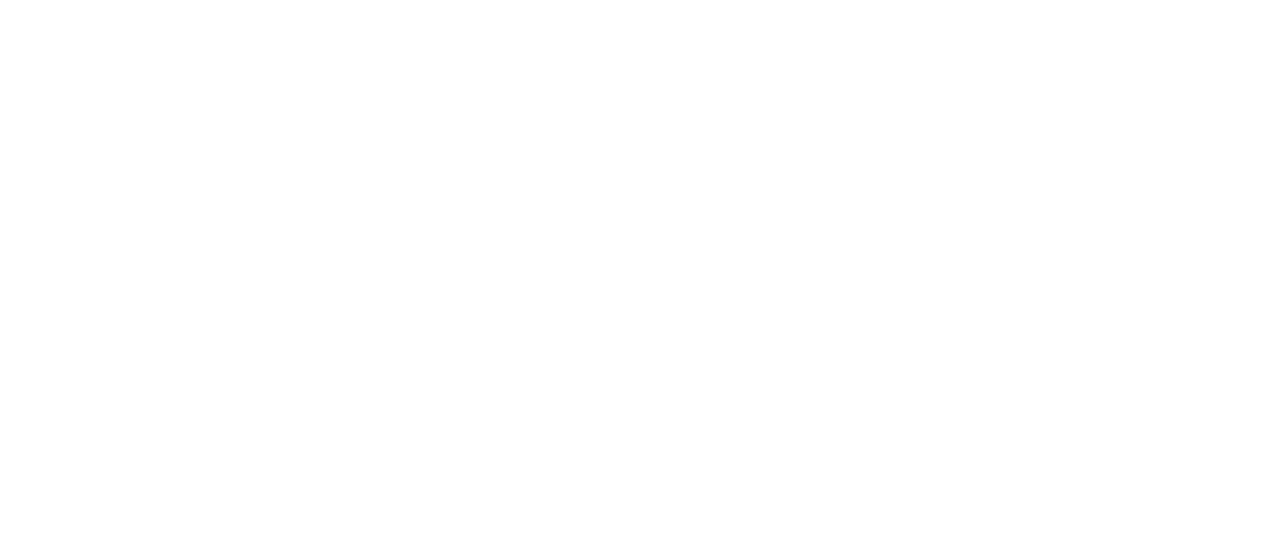
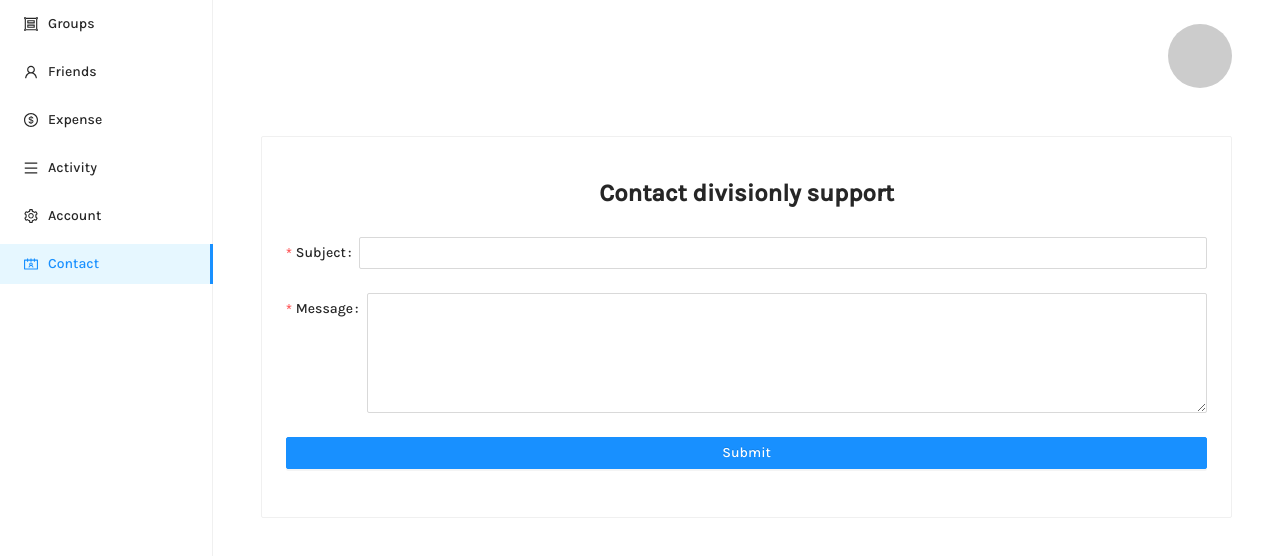
Before and after one commit to yeukfei02/divisionly-web, a React (Create React App) app: page /dashboard/contact in a window 1280 px wide. Before the commit this address had no page. Shown: the top 556 px of the page. Built offline with nearby package versions, Linux system fonts and the light colour scheme.

Commit message:
feat: 🎸 add contact in navbar and component

```diff
--- a/src/components/App.tsx
+++ b/src/components/App.tsx
@@ -10,13 +10,13 @@
 import FriendDetails from "./friends/FriendDetails";
 import EditFriend from "./friends/EditFriend";
 import Activity from "./activity/Activity";
-// import CreateActivity from "./activity/CreateActivity";
 import ActivityDetails from "./activity/ActivityDetails";
 import Expense from "./expense/Expense";
 import CreateExpense from "./expense/CreateExpense";
 import ExpenseDetails from "./expense/ExpenseDetails";
 import EditExpense from "./expense/EditExpense";
 import Account from "./account/Account";
+import Contact from "./contact/Contact";
 
 function App(): JSX.Element {
   return (
@@ -38,10 +38,6 @@
         <Route path="/dashboard/friends/:id" element={<FriendDetails />} />
         <Route path="/dashboard/friends/:id/edit" element={<EditFriend />} />
         <Route path="/dashboard/activities" element={<Activity />} />
-        {/* <Route
-          path="/dashboard/activities/create-activity"
-          element={<CreateActivity />}
-        /> */}
         <Route path="/dashboard/activities/:id" element={<ActivityDetails />} />
         <Route path="/dashboard/expenses" element={<Expense />} />
         <Route
@@ -51,6 +47,7 @@
         <Route path="/dashboard/expenses/:id" element={<ExpenseDetails />} />
         <Route path="/dashboard/expenses/:id/edit" element={<EditExpense />} />
         <Route path="/dashboard/account" element={<Account />} />
+        <Route path="/dashboard/contact" element={<Contact />} />
       </Routes>
     </BrowserRouter>
   );
--- a/src/components/account/Account.tsx
+++ b/src/components/account/Account.tsx
@@ -18,6 +18,7 @@
   MenuOutlined,
   DollarOutlined,
   SettingOutlined,
+  ContactsOutlined,
   InboxOutlined,
 } from "@ant-design/icons";
 import QRCode from "qrcode.react";
@@ -26,6 +27,7 @@
 import Friends from "../friends/Friends";
 import Expense from "../expense/Expense";
 import Activity from "../activity/Activity";
+import Contact from "../contact/Contact";
 import axios from "axios";
 import { getRootUrl } from "../../helpers/helpers";
 
@@ -250,6 +252,10 @@
           setCurrentPage("account");
           navigate(`/dashboard/account`);
           break;
+        case "6":
+          setCurrentPage("contact");
+          navigate(`/dashboard/contact`);
+          break;
         default:
           break;
       }
@@ -274,6 +280,9 @@
         break;
       case "account":
         resultDiv = <div>{renderAccountView()}</div>;
+        break;
+      case "contact":
+        resultDiv = <Contact />;
         break;
       default:
         break;
@@ -454,6 +463,9 @@
             <Menu.Item key="5" icon={<SettingOutlined />}>
               Account
             </Menu.Item>
+            <Menu.Item key="6" icon={<ContactsOutlined />}>
+              Contact
+            </Menu.Item>
           </Menu>
         </Col>
         <Col span={20}>{renderDiv()}</Col>
--- a/src/components/activity/Activity.tsx
+++ b/src/components/activity/Activity.tsx
@@ -6,6 +6,7 @@
   MenuOutlined,
   DollarOutlined,
   SettingOutlined,
+  ContactsOutlined,
   // EditOutlined,
   // DeleteOutlined,
 } from "@ant-design/icons";
@@ -17,6 +18,7 @@
 import Groups from "../groups/Groups";
 import Friends from "../friends/Friends";
 import Account from "../account/Account";
+import Contact from "../contact/Contact";
 
 const rootUrl = getRootUrl();
 
@@ -229,6 +231,10 @@
           setCurrentPage("account");
           navigate(`/dashboard/account`);
           break;
+        case "6":
+          setCurrentPage("contact");
+          navigate(`/dashboard/contact`);
+          break;
         default:
           break;
       }
@@ -250,6 +256,9 @@
         break;
       case "account":
         resultDiv = <Account />;
+        break;
+      case "contact":
+        resultDiv = <Contact />;
         break;
       default:
         break;
@@ -326,6 +335,9 @@
             <Menu.Item key="5" icon={<SettingOutlined />}>
               Account
             </Menu.Item>
+            <Menu.Item key="6" icon={<ContactsOutlined />}>
+              Contact
+            </Menu.Item>
           </Menu>
         </Col>
         <Col span={20}>
--- a/src/components/activity/CreateActivity.tsx
+++ b/src/components/contact/Contact.tsx
@@ -2,13 +2,12 @@
 import {
   Row,
   Col,
-  Typography,
+  Menu,
   Form,
   Input,
+  Typography,
   Button,
   Card,
-  Menu,
-  Upload,
   message,
 } from "antd";
 import {
@@ -17,101 +16,77 @@
   MenuOutlined,
   DollarOutlined,
   SettingOutlined,
-  InboxOutlined,
+  ContactsOutlined,
 } from "@ant-design/icons";
 import { useNavigate } from "react-router-dom";
+import Groups from "../groups/Groups";
+import Friends from "../friends/Friends";
+import Expense from "../expense/Expense";
+import Activity from "../activity/Activity";
 import axios from "axios";
 import { getRootUrl } from "../../helpers/helpers";
 import CustomAvatar from "../customAvatar/CustomAvatar";
-import Groups from "../groups/Groups";
-import Friends from "../friends/Friends";
-import Expense from "../expense/Expense";
 import Account from "../account/Account";
 
-const { Dragger } = Upload;
 const { Title } = Typography;
 
 const rootUrl = getRootUrl();
 
-function CreateActivity(): JSX.Element {
+const { TextArea } = Input;
+
+function Contact(): JSX.Element {
   const navigate = useNavigate();
 
-  const [currentPage, setCurrentPage] = useState("activities");
-  const [image, setImage] = useState({});
-
-  const props = {
-    name: "file",
-    multiple: false,
-    action: `${rootUrl}/files/upload`,
-    onChange(info: any) {
-      const { status } = info.file;
-      if (status !== "uploading") {
-        console.log("info.file = ", info.file);
-        console.log("info.fileList = ", info.fileList);
-
-        const originFileObj = info.file.originFileObj;
-        if (originFileObj) {
-          setImage(originFileObj);
-        }
-      }
-      if (status === "done") {
-        message.success(`${info.file.name} file uploaded successfully.`);
-      } else if (status === "error") {
-        message.error(`${info.file.name} file upload failed.`);
-      }
-    },
-    onDrop(e: any) {
-      console.log("Dropped files = ", e.dataTransfer.files);
-    },
-  };
+  const [currentPage, setCurrentPage] = useState("contact");
 
   const onFinish = async (values: any) => {
     console.log("values = ", values);
 
     if (values) {
-      const name = values.name;
-      const description = values.description;
-      if (name && description && image) {
-        await createActivityRequest(name, description);
+      const subject = values.subject;
+      const message = values.message;
+
+      if (subject && message) {
+        await contactDivisionlySupportRequest(subject, message);
       }
     }
   };
 
-  const onFinishFailed = (errorInfo: any) => {
-    console.log("error = ", errorInfo);
-  };
-
-  const createActivityRequest = async (title: string, description: string) => {
+  const contactDivisionlySupportRequest = async (
+    subject: string,
+    messageStr: string
+  ) => {
     try {
       const token = localStorage.getItem("token");
       const userId = localStorage.getItem("userId");
       if (token && userId) {
-        const formData = new FormData();
-        formData.append("title", title);
-        formData.append("description", description);
-        formData.append("user_id", userId);
-        formData.append("image", image as any);
+        const data = {
+          user_id: userId,
+          subject: subject,
+          message: messageStr,
+        };
 
-        const response = await axios({
-          method: "post",
-          url: `${rootUrl}/activities`,
-          data: formData,
+        const response = await axios.post(`${rootUrl}/contact`, data, {
           headers: {
-            "Content-Type": "multipart/form-data",
             Authorization: `Bearer ${token}`,
           },
         });
+
         if (response && response.status === 200) {
           const responseData = response.data;
           console.log("responseData = ", responseData);
 
-          message.success("Create Activity success");
+          message.success("Contact divisionly support success");
         }
       }
     } catch (e: any) {
-      console.log("error = ", e);
-      message.error(`Create Activity fail, error = ${e.message}`);
+      console.log("error =", e);
+      message.error(`Contact divisionly support fail, error = ${e.message}`);
     }
+  };
+
+  const onFinishFailed = (errorInfo: any) => {
+    console.log("errorInfo = ", errorInfo);
   };
 
   const handleClick = (e: any) => {
@@ -139,6 +114,10 @@
           setCurrentPage("account");
           navigate(`/dashboard/account`);
           break;
+        case "6":
+          setCurrentPage("contact");
+          navigate(`/dashboard/contact`);
+          break;
         default:
           break;
       }
@@ -156,13 +135,16 @@
         resultDiv = <Friends />;
         break;
       case "activities":
-        resultDiv = <div>{renderActivityView()}</div>;
+        resultDiv = <Activity />;
         break;
       case "expenses":
         resultDiv = <Expense />;
         break;
       case "account":
         resultDiv = <Account />;
+        break;
+      case "contact":
+        resultDiv = <div>{renderContactView()}</div>;
         break;
       default:
         break;
@@ -171,19 +153,13 @@
     return resultDiv;
   };
 
-  const renderActivityView = () => {
-    const activityView = (
-      <div>
-        <div className="d-flex justify-content-start mx-5 my-3">
-          <Button type="default" onClick={handleBackButtonClick}>
-            Back
-          </Button>
-        </div>
-
-        <div className="d-flex justify-content-center m-5">
-          <Card className="p-3 w-100">
+  const renderContactView = () => {
+    const contactView = (
+      <div className="d-flex flex-column">
+        <div className="mx-5 my-4">
+          <Card>
             <div className="d-flex justify-content-center my-3">
-              <Title level={3}>Create Activity</Title>
+              <Title level={3}>Contact divisionly support</Title>
             </div>
             <Form
               name="basic"
@@ -193,44 +169,32 @@
               autoComplete="off"
             >
               <Form.Item
-                label="Name"
-                name="name"
-                rules={[{ required: true, message: "Please enter your name" }]}
+                label="Subject"
+                name="subject"
+                rules={[
+                  { required: true, message: "Please enter your subject" },
+                ]}
               >
                 <Input />
               </Form.Item>
 
               <Form.Item
-                label="Description"
-                name="description"
+                label="Message"
+                name="message"
                 rules={[
-                  { required: true, message: "Please enter your description" },
+                  { required: true, message: "Please enter your message" },
                 ]}
               >
-                <Input />
-              </Form.Item>
-
-              <Form.Item>
-                <Dragger {...props}>
-                  <p className="ant-upload-drag-icon">
-                    <InboxOutlined />
-                  </p>
-                  <p className="ant-upload-text">
-                    Click or drag file to this area to upload image
-                  </p>
-                  <p className="ant-upload-hint">
-                    Only support for a single upload.
-                  </p>
-                </Dragger>
+                <TextArea rows={5} />
               </Form.Item>
 
               <Form.Item>
                 <Button
-                  style={{ width: "100%" }}
                   type="primary"
                   htmlType="submit"
+                  style={{ width: "100%" }}
                 >
-                  Create Activity
+                  Submit
                 </Button>
               </Form.Item>
             </Form>
@@ -238,11 +202,7 @@
         </div>
       </div>
     );
-    return activityView;
-  };
-
-  const handleBackButtonClick = () => {
-    navigate(`/dashboard/activities`);
+    return contactView;
   };
 
   return (
@@ -252,7 +212,7 @@
           <Menu
             onClick={handleClick}
             style={{ height: "100vh" }}
-            defaultSelectedKeys={["4"]}
+            defaultSelectedKeys={["6"]}
             mode="inline"
           >
             <Menu.Item key="1" icon={<GroupOutlined />}>
@@ -270,6 +230,9 @@
             <Menu.Item key="5" icon={<SettingOutlined />}>
               Account
             </Menu.Item>
+            <Menu.Item key="6" icon={<ContactsOutlined />}>
+              Contact
+            </Menu.Item>
           </Menu>
         </Col>
         <Col span={20}>
@@ -285,4 +248,4 @@
   );
 }
 
-export default CreateActivity;
+export default Contact;
--- a/src/components/expense/Expense.tsx
+++ b/src/components/expense/Expense.tsx
@@ -16,6 +16,7 @@
   MenuOutlined,
   DollarOutlined,
   SettingOutlined,
+  ContactsOutlined,
   EditOutlined,
   DeleteOutlined,
 } from "@ant-design/icons";
@@ -28,6 +29,7 @@
 import Friends from "../friends/Friends";
 import Activity from "../activity/Activity";
 import Account from "../account/Account";
+import Contact from "../contact/Contact";
 import TotalOweAmount from "../totalOweAmount/TotalOweAmount";
 
 const { Text } = Typography;
@@ -340,6 +342,10 @@
           setCurrentPage("account");
           navigate(`/dashboard/account`);
           break;
+        case "6":
+          setCurrentPage("contact");
+          navigate(`/dashboard/contact`);
+          break;
         default:
           break;
       }
@@ -364,6 +370,9 @@
         break;
       case "account":
         resultDiv = <Account />;
+        break;
+      case "contact":
+        resultDiv = <Contact />;
         break;
       default:
         break;
@@ -444,6 +453,9 @@
             <Menu.Item key="5" icon={<SettingOutlined />}>
               Account
             </Menu.Item>
+            <Menu.Item key="6" icon={<ContactsOutlined />}>
+              Contact
+            </Menu.Item>
           </Menu>
         </Col>
         <Col span={20}>
--- a/src/components/friends/Friends.tsx
+++ b/src/components/friends/Friends.tsx
@@ -6,6 +6,7 @@
   MenuOutlined,
   DollarOutlined,
   SettingOutlined,
+  ContactsOutlined,
   EditOutlined,
   DeleteOutlined,
 } from "@ant-design/icons";
@@ -18,6 +19,7 @@
 import Activity from "../activity/Activity";
 import Expense from "../expense/Expense";
 import Account from "../account/Account";
+import Contact from "../contact/Contact";
 import TotalOweAmount from "../totalOweAmount/TotalOweAmount";
 
 const rootUrl = getRootUrl();
@@ -243,6 +245,10 @@
           setCurrentPage("account");
           navigate(`/dashboard/account`);
           break;
+        case "6":
+          setCurrentPage("contact");
+          navigate(`/dashboard/contact`);
+          break;
         default:
           break;
       }
@@ -267,6 +273,9 @@
         break;
       case "account":
         resultDiv = <Account />;
+        break;
+      case "contact":
+        resultDiv = <Contact />;
         break;
       default:
         break;
@@ -347,6 +356,9 @@
             <Menu.Item key="5" icon={<SettingOutlined />}>
               Account
             </Menu.Item>
+            <Menu.Item key="6" icon={<ContactsOutlined />}>
+              Contact
+            </Menu.Item>
           </Menu>
         </Col>
         <Col span={20}>
--- a/src/components/groups/Groups.tsx
+++ b/src/components/groups/Groups.tsx
@@ -16,6 +16,7 @@
   MenuOutlined,
   DollarOutlined,
   SettingOutlined,
+  ContactsOutlined,
   EditOutlined,
   DeleteOutlined,
 } from "@ant-design/icons";
@@ -25,9 +26,10 @@
 import { getRootUrl } from "../../helpers/helpers";
 import CustomAvatar from "../customAvatar/CustomAvatar";
 import Friends from "../friends/Friends";
+import Expense from "../expense/Expense";
 import Activity from "../activity/Activity";
 import Account from "../account/Account";
-import Expense from "../expense/Expense";
+import Contact from "../contact/Contact";
 import TotalOweAmount from "../totalOweAmount/TotalOweAmount";
 
 const rootUrl = getRootUrl();
@@ -283,6 +285,10 @@
           setCurrentPage("account");
           navigate(`/dashboard/account`);
           break;
+        case "6":
+          setCurrentPage("contact");
+          navigate(`/dashboard/contact`);
+          break;
         default:
           break;
       }
@@ -307,6 +313,9 @@
         break;
       case "account":
         resultDiv = <Account />;
+        break;
+      case "contact":
+        resultDiv = <Contact />;
         break;
       default:
         break;
@@ -387,6 +396,9 @@
             <Menu.Item key="5" icon={<SettingOutlined />}>
               Account
             </Menu.Item>
+            <Menu.Item key="6" icon={<ContactsOutlined />}>
+              Contact
+            </Menu.Item>
           </Menu>
         </Col>
         <Col span={20}>
```
